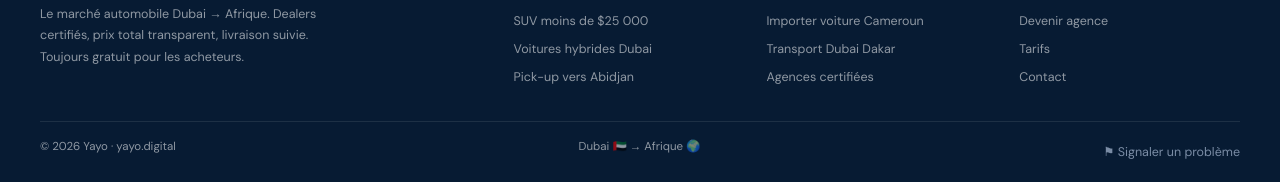
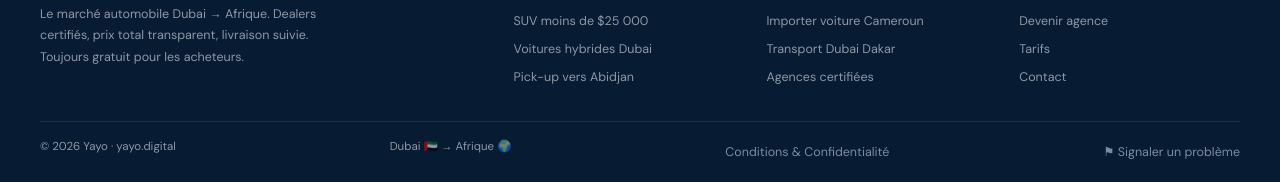
Before and after one commit to yayo-project/V2-pour-Yayo, a plain HTML site: page index.html in a window 1280 px wide. Shown: the part 3405-3587 px from the top of the page. Drawn offline with nearby package versions, Linux system fonts and the light colour scheme; no server answers.

Commit message:
Conditions page: remove tech-stack + analytics mentions (founder request), approved and linked in footer of every page via auth.js (f_terms FR/EN/AR), indexable; SW v13

```diff
--- a/js/auth.js
+++ b/js/auth.js
@@ -222,6 +222,14 @@ document.addEventListener("DOMContentLoaded", initPasswordEyes);
 function initReportLink() {
   const foot = document.querySelector(".footer-bottom");
   if (!foot || foot.querySelector(".report-link")) return;
+  // Conditions & Confidentialité — founder-approved, linked on every page
+  if (!/conditions\.html/.test(location.pathname)) {
+    const c = document.createElement("a");
+    c.href = "conditions.html";
+    c.className = "report-link";
+    c.textContent = t("f_terms");
+    foot.appendChild(c);
+  }
   const a = document.createElement("a");
   a.href = "#";
   a.className = "report-link";
--- a/js/i18n.js
+++ b/js/i18n.js
@@ -213,6 +213,7 @@ fr: {
   rp_kind: "Type de problème", rp_k_bug: "Bug / le site ne marche pas", rp_k_listing: "Annonce suspecte ou fausse", rp_k_business: "Problème avec un dealer / une agence", rp_k_other: "Autre",
   rp_msg: "Décrivez le problème", rp_msg_ph: "Expliquez ce qui ne va pas…", rp_contact: "Votre email (facultatif — pour vous répondre)", rp_contact_ph: "vous@exemple.com",
   rp_send: "Envoyer le signalement", rp_done: "Merci ! Votre signalement est bien reçu.",
+  f_terms: "Conditions & Confidentialité",
   ad_search_ph: "Rechercher par nom ou email…", ad_user_search_ph: "Rechercher un email…",
   ad_f_all: "Tous", ad_f_verified: "Vérifiés", ad_f_pending: "En attente", ad_f_suspended: "Suspendus",
   ad_st_suspended: "Suspendu", ad_st_hidden: "Masquée", ad_st_banned: "Banni", ad_st_ok: "Actif",
@@ -568,6 +569,7 @@ en: {
   rp_kind: "Type of problem", rp_k_bug: "Bug / the site doesn't work", rp_k_listing: "Suspicious or fake listing", rp_k_business: "Problem with a dealer / agency", rp_k_other: "Other",
   rp_msg: "Describe the problem", rp_msg_ph: "Tell us what's wrong…", rp_contact: "Your email (optional — so we can reply)", rp_contact_ph: "you@example.com",
   rp_send: "Send report", rp_done: "Thank you! Your report has been received.",
+  f_terms: "Terms & Privacy",
   ad_search_ph: "Search by name or email…", ad_user_search_ph: "Search an email…",
   ad_f_all: "All", ad_f_verified: "Verified", ad_f_pending: "Pending", ad_f_suspended: "Suspended",
   ad_st_suspended: "Suspended", ad_st_hidden: "Hidden", ad_st_banned: "Banned", ad_st_ok: "Active",
@@ -907,6 +909,7 @@ ar: {
   rp_kind: "نوع المشكلة", rp_k_bug: "خلل / الموقع لا يعمل", rp_k_listing: "إعلان مشبوه أو مزيف", rp_k_business: "مشكلة مع تاجر / وكالة", rp_k_other: "أخرى",
   rp_msg: "صف المشكلة", rp_msg_ph: "اشرح ما الخطأ…", rp_contact: "بريدك الإلكتروني (اختياري — للرد عليك)", rp_contact_ph: "you@example.com",
   rp_send: "إرسال البلاغ", rp_done: "شكراً! تم استلام بلاغك.",
+  f_terms: "الشروط والخصوصية",
   ad_search_ph: "ابحث بالاسم أو البريد…", ad_user_search_ph: "ابحث عن بريد إلكتروني…",
   ad_f_all: "الكل", ad_f_verified: "موثّق", ad_f_pending: "قيد الانتظار", ad_f_suspended: "موقوف",
   ad_st_suspended: "موقوف", ad_st_hidden: "مخفي", ad_st_banned: "محظور", ad_st_ok: "نشط",
--- a/sw.js
+++ b/sw.js
@@ -3,7 +3,7 @@
 // Everything same-origin: network first (always fresh after a deploy),
 // cache fallback when offline. Never touches Supabase or Netlify Functions.
 // ═══════════════════════════════════════════════
-const CACHE = "yayo-v12";
+const CACHE = "yayo-v13";
 const CORE = [
   "index.html", "acheter.html", "voiture.html", "comment.html", "agence.html",
   "vendre.html", "expedier.html", "connexion.html", "favoris.html", "messages.html",
```
Also changed, not shown: conditions.html (+1 -3 lines).
